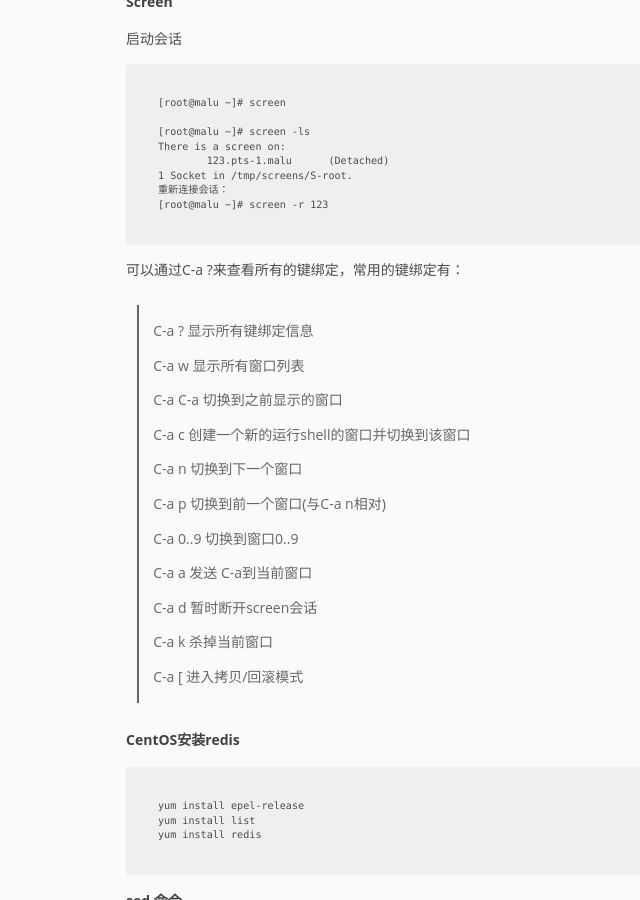
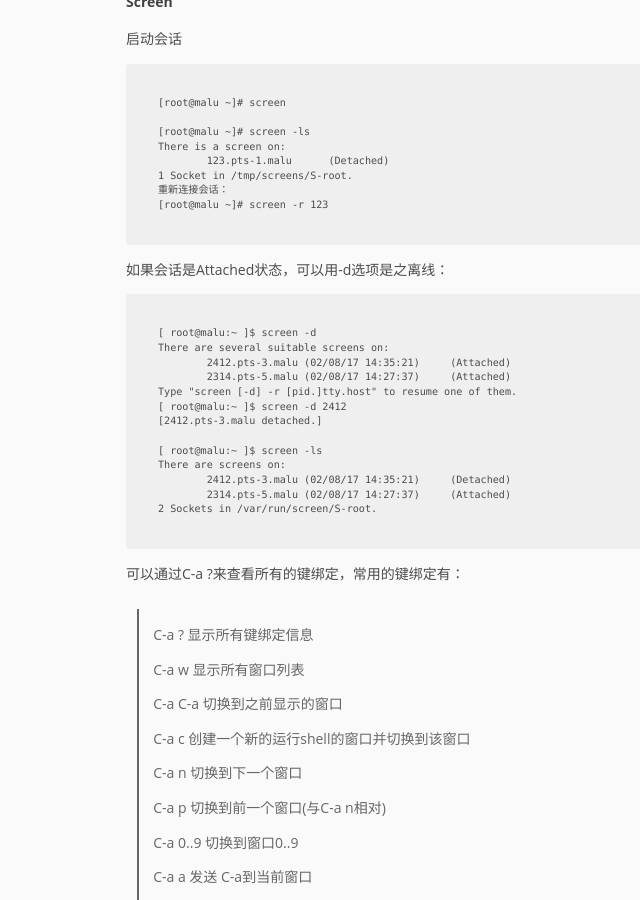
Before and after one commit to pingmalu/pingmalu.github.io, a Jekyll site: the page built from _posts/2016-01-06-Linux常用命令总结.md, in a window 1280 px wide and 900 px high, scrolled down 3103 px. Shown: the whole window, without its empty margins (74-714 px from the left). Built offline with Jekyll 4.4.1, drawn with Linux system fonts in a browser that asks for light colours; nearby versions of some CDN libraries.

Commit message:
'update'

```diff
--- a/_posts/2016-01-06-Linux常用命令总结.md
+++ b/_posts/2016-01-06-Linux常用命令总结.md
@@ -128,6 +128,24 @@ title: Linux常用命令总结
 	1 Socket in /tmp/screens/S-root.
 	重新连接会话：
 	[root@malu ~]# screen -r 123
+
+如果会话是Attached状态，可以用-d选项是之离线：
+
+	[ root@malu:~ ]$ screen -d
+	There are several suitable screens on:
+		2412.pts-3.malu	(02/08/17 14:35:21)	(Attached)
+		2314.pts-5.malu	(02/08/17 14:27:37)	(Attached)
+	Type "screen [-d] -r [pid.]tty.host" to resume one of them.
+	[ root@malu:~ ]$ screen -d 2412
+	[2412.pts-3.malu detached.]
+
+	[ root@malu:~ ]$ screen -ls
+	There are screens on:
+		2412.pts-3.malu	(02/08/17 14:35:21)	(Detached)
+		2314.pts-5.malu	(02/08/17 14:27:37)	(Attached)
+	2 Sockets in /var/run/screen/S-root.
+
+
 
 可以通过C-a ?来查看所有的键绑定，常用的键绑定有：
 
```
